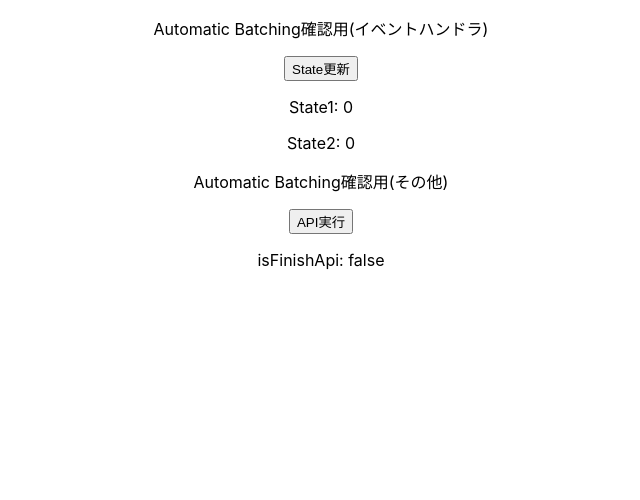
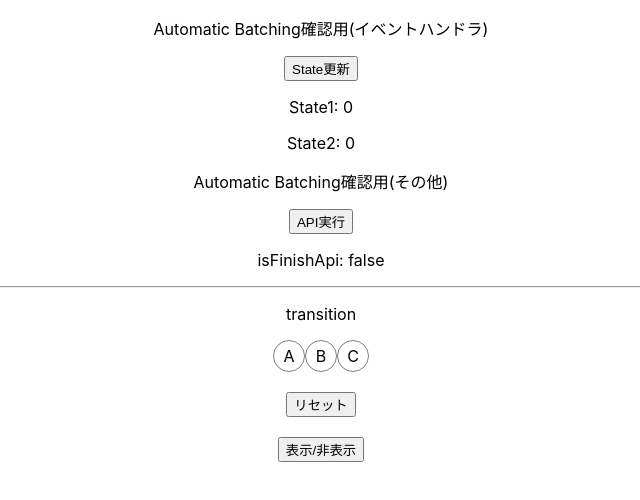
Before and after one commit to Fujiwara-Ken/React-ver-diff, a React (Create React App) app in the folder react18-changed/: page / in a window 1280 px wide. Shown: the top 500 px of the page, without its empty margins (319-959 px from the left). Built offline with nearby package versions, Linux system fonts and the light colour scheme.

Commit message:
transition add

```diff
--- a/react18-changed/src/App.tsx
+++ b/react18-changed/src/App.tsx
@@ -2,6 +2,7 @@ import React from "react";
 import "./App.css";
 import { AutoBatchEventHandler } from "./components/AutoBatchEventHandler";
 import { AutoBatchOther } from "./components/AutoBatchOther";
+import { Transition } from "./components/Transition";
 
 function App() {
   console.log("Appがレンダリング react18だと2回表示される");
@@ -10,6 +11,8 @@ function App() {
     <div className="App">
       <AutoBatchEventHandler />
       <AutoBatchOther />
+      <hr />
+      <Transition />
     </div>
   );
 }
--- /dev/null
+++ b/react18-changed/src/components/Avatar.tsx
@@ -0,0 +1,27 @@
+import { ReactNode } from "react";
+
+type Props = {
+  children: ReactNode;
+  isSelected?: boolean;
+  onClick: (assignee: string) => void;
+};
+
+export const Avatar = ({ children, isSelected = false, onClick }: Props) => {
+  const border = isSelected ? "3px solid orange" : "1px solid gray";
+  return (
+    <div
+      style={{
+        width: "30px",
+        height: "30px",
+        border,
+        borderRadius: "50%",
+        textAlign: "center",
+        lineHeight: "30px",
+        userSelect: "none",
+      }}
+      onClick={() => onClick(`${children}`)}
+    >
+      {children}
+    </div>
+  );
+};
--- a/react18-changed/src/components/Transition.tsx
+++ b/react18-changed/src/components/Transition.tsx
@@ -1,7 +1,81 @@
+import { useState } from "react";
+import { Avatar } from "./Avatar";
+
+export type Task = {
+  id: number;
+  title: string;
+  assignee: string;
+};
+
+const member = {
+  a: "A",
+  b: "B",
+  c: "C",
+};
+
+const generateDummyTasks = (): Task[] => {
+  return Array(10000)
+    .fill("")
+    .map((_, index) => {
+      const addedIndex = index + 1;
+      return {
+        id: addedIndex,
+        title: `タスク${addedIndex}`,
+        assignee:
+          addedIndex % 3 === 0
+            ? member.a
+            : addedIndex % 2 === 0
+            ? member.b
+            : member.c,
+      };
+    });
+};
+const tasks = generateDummyTasks();
+
+const filteringAssignee = (assignee: string) => {
+  if (assignee === "") return tasks;
+  return tasks.filter((task) => task.assignee === assignee);
+};
+
 export const Transition = () => {
+  const [selectedAssignee, setSelectedAssignee] = useState<string>("");
+  const [taskList, setTaskList] = useState<Task[]>(tasks);
+  const [isShowList, setIsShowList] = useState<boolean>(false);
+
+  const onClickAssignee = (assignee: string) => {
+    setSelectedAssignee(assignee);
+    setTaskList(filteringAssignee(assignee));
+  };
+
   return (
     <div>
-      <p>Transition</p>
+      <p>transition</p>
+      <div style={{ display: "flex", justifyContent: "center" }}>
+        <Avatar
+          isSelected={selectedAssignee === member.a}
+          onClick={onClickAssignee}
+        >
+          {member.a}
+        </Avatar>
+        <Avatar
+          isSelected={selectedAssignee === member.b}
+          onClick={onClickAssignee}
+        >
+          {member.b}
+        </Avatar>
+        <Avatar
+          isSelected={selectedAssignee === member.c}
+          onClick={onClickAssignee}
+        >
+          {member.c}
+        </Avatar>
+      </div>
+      <br />
+      <button onClick={() => onClickAssignee("")}>リセット</button>
+      <br />
+      <br />
+      <button onClick={() => setIsShowList(!isShowList)}>表示/非表示</button>
+      {/* {isShowList && <TaskList taskList={taskList} />} */}
     </div>
   );
 };
```
